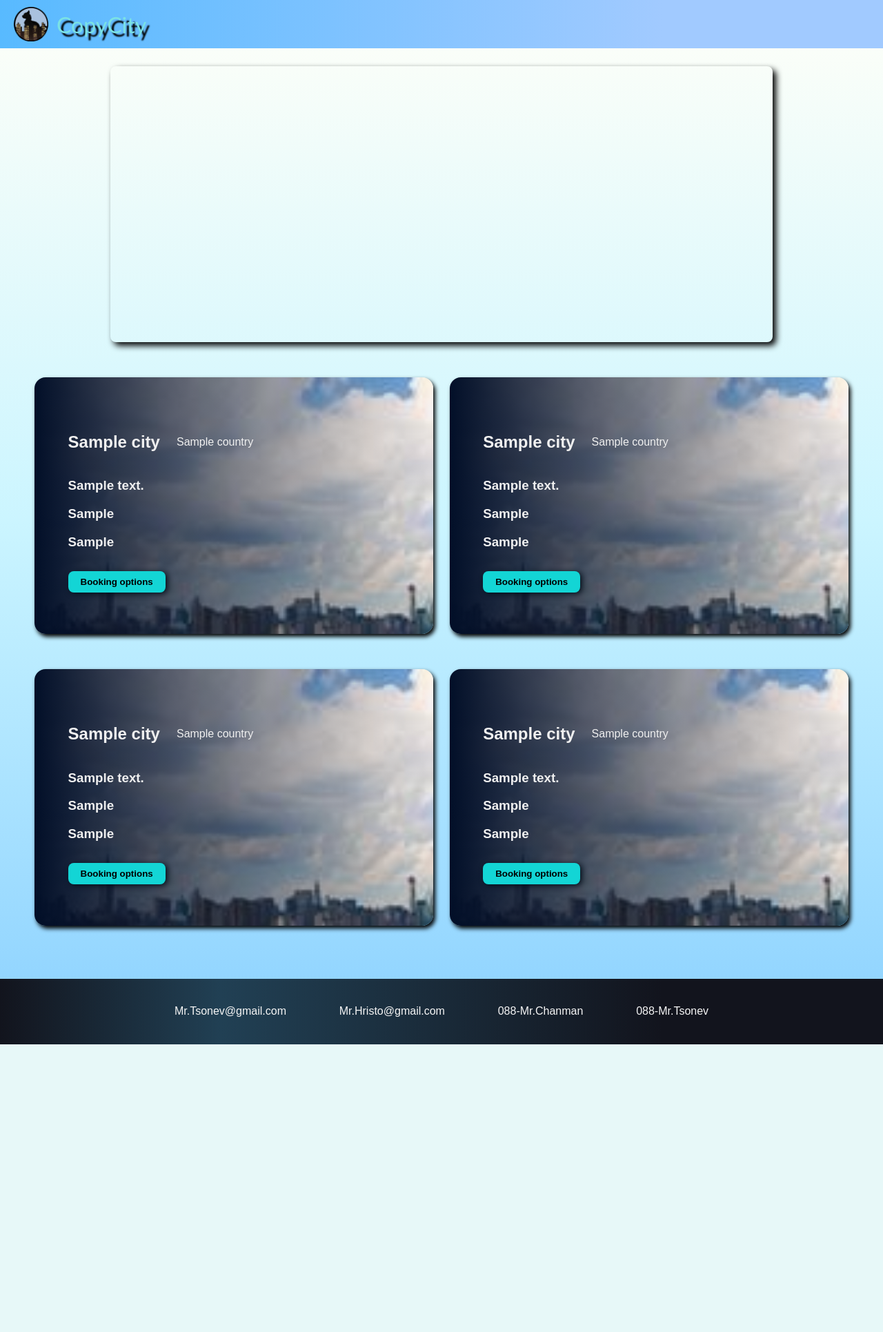
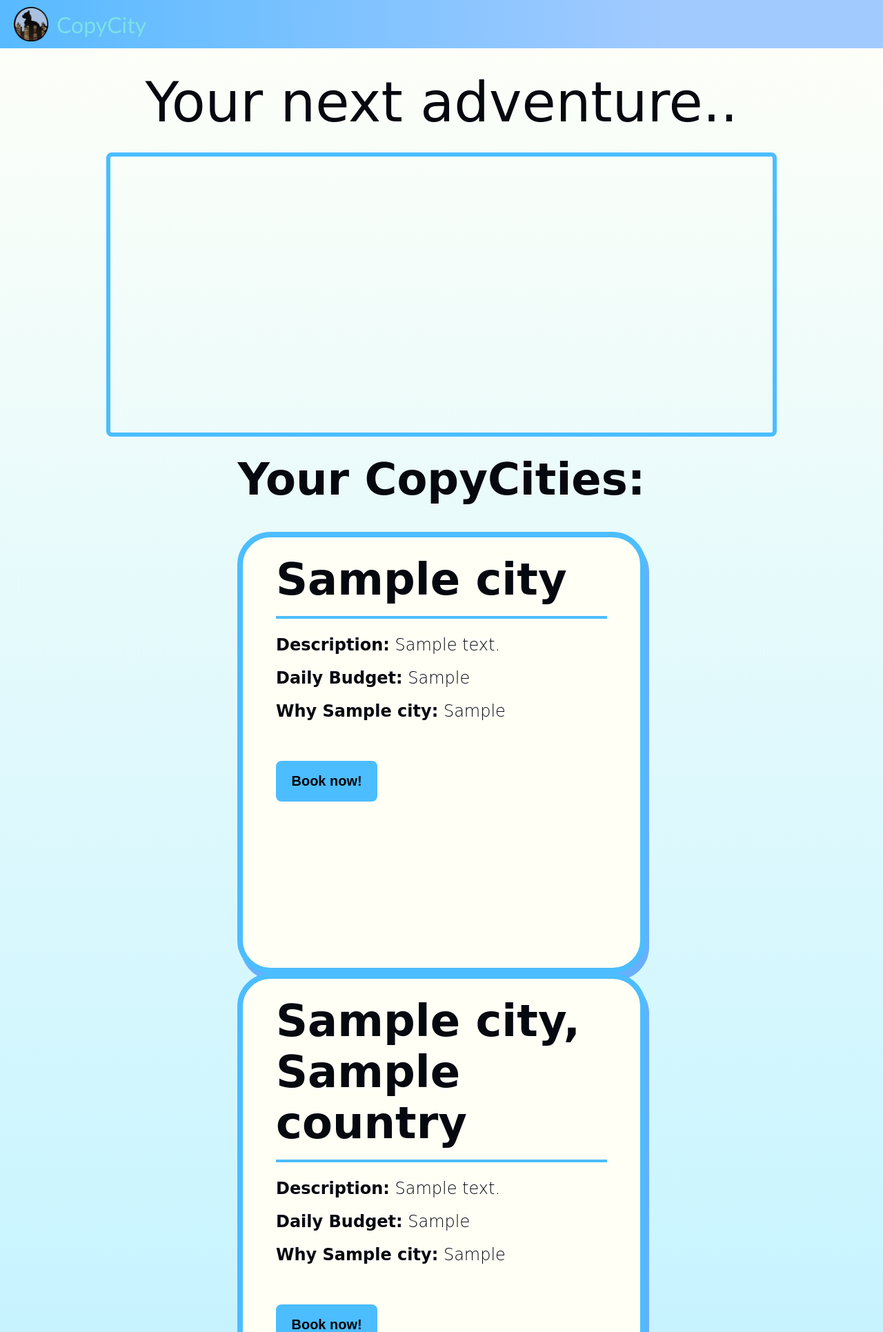
Before and after one commit to Moaier3000/CopyCity, a Flask app: template CopyCity/app/templates/CopyCity_map_page_html.html in a window 1280 px wide. Shown: the top 1931 px of the page at 69% size. Before the commit the page ends 1514 px from the top, so only its background shows below. Run offline with Flask 3, Linux system fonts and the light colour scheme; the template is opened without the code that fills it: most values are stand-ins (such as "Sample title", 1, 10 or a date in 2020); some libraries are stand-ins or nearby versions.

Commit message:
improved Ai and UI

```diff
--- a/CopyCity/app/static/css/CopyCity_map_page_css.css
+++ b/CopyCity/app/static/css/CopyCity_map_page_css.css
@@ -1,6 +1,6 @@
 body {
     font-family: Arial, Helvetica, sans-serif;
-    background: linear-gradient(180deg, #fffff8 0%, rgb(203, 245, 255), #8bd1ff 100%);    color: #ffffff;
+    background: linear-gradient(180deg, #fffff8 0%, #cbf5ff, #8bd1ff 100%);    color: #ffffff;
     margin: 0;
 }
 
@@ -19,11 +19,18 @@ header {
 
 .siteName {
     font-size: xx-large;
-    text-shadow: 5px 5px 2px #000000;
     margin-left: 12px;
 }
 
-/* ── Map: centered, full width container ── */
+.adventure-title {
+    display: block;
+    text-align: center;
+    font-family: 'Pangolin', cursive;
+    font-size: 5rem;
+    color: #06080F;
+    margin-top: 2.5%;;
+}
+
 .mapContainer {
     display: flex;
     justify-content: center;
@@ -35,51 +42,87 @@ header {
 gmp-map {
     height: 450px;        /* fixed height — required or map collapses */
     width: 75%;
-    box-shadow: 5px 5px 10px #000000;
+    border: 6px solid #4cbdff;
     border-radius: 8px;
 }
 
-section{
+/* ── Description cards ── */
+.cityDescriptionCard {
+    background-color: rgb(255, 255, 246);
+    padding: 2% 4%;
+    border: 0.5rem solid #4cbdff; /* Kept your blue theme! Change to black if preferred */
+    border-radius: 3rem;
+    width: 30rem;
+    min-height: 36rem;
+    box-shadow: 5px 10px #68afff;
+
+    /* ADDED: Stack contents vertically and align text to the left */
     display: flex;
-    align-items: center;
-    gap:1.5rem;
+    flex-direction: column;
+    text-align: left;
 }
 
-/* ── Description cards ── */
+/* ── The Card Header (City & Country) ── */
+section {
+    display: flex;
+    /* ADDED: Pushes City to the left, Country to the right */
+    justify-content: space-between;
+    /* ADDED: Aligns the bottom of the big h1 text and smaller span text perfectly */
+    align-items: baseline;
+    width: 100%;
+
+    /* REMOVED: The full border, border-radius, and gap */
+    /* ADDED: A bottom border to act as the dividing line */
+    border-bottom: 4px solid #4cbdff;
+    padding-bottom: 1rem;
+    margin-bottom: 1.5rem; /* Adds space between the line and the description */
+}
+
+h1 {
+    font-size: 4rem;
+    color: #06080F;
+    margin: 0; /* Removes default margin so it sits flat on the line */
+}
+
+
+
+h3 {
+    margin: 0 0 20px 0;
+    font-size: 1.5rem;
+    font-weight: lighter;
+    color: #06080F;
+    /* Assuming your text is in h3 tags, this will ensure it's left-aligned */
+    text-align: left;
+}
+
+b{
+    font-weight: bold;
+}
+
 .descriptions {
     display: flex;
     align-items: flex-start;
     justify-content: center;
     flex-wrap: wrap;
-    gap: 2%;
-    padding: 2% 3%;
-}
-
-.cityDescriptionCard {
-    color: rgb(240, 240, 240);
-    background: linear-gradient(90deg, rgb(2, 15, 40, 1) 0%, rgba(2, 15, 40, 0.25) 75%, rgba(2, 15, 40, 0) 100%), url("../placeholder\ img.jpg");
-    background-size: cover;
-    padding: 5% 4%;
-    border-radius: 16px;
-    width: 40%;
-    min-width: 280px;
-    box-shadow: 3px 4px 6px #000000;
+    gap: 8%;
+    padding: 3% 3%;
 }
 
 .bookingButton button {
-    margin-top: 12px;
     padding: 8px 18px;
-    background-color: rgb(19, 213, 213);
-    box-shadow: 3px 2px 8px #010f1a;
+    background-color: #4cbdff;
+    height: 3.7rem;
+    width: 9.2rem;
     border: none;
     border-radius: 8px;
     cursor: pointer;
     font-weight: bold;
+    font-size: 25%;
     color: #000;
 }
 
 .bookingButton button:hover {
-    background-color: rgb(10, 180, 180);
+    background-color:#5cc3ff;
 }
 
 footer {
--- a/CopyCity/app/templates/CopyCity_map_page_html.html
+++ b/CopyCity/app/templates/CopyCity_map_page_html.html
@@ -17,6 +17,7 @@
     </header>
 
     <main>
+        <h1, class="adventure-title">Your next adventure..</h1>
         <div class="mapContainer">
             <gmp-map
                 center="{{ recommendations['cities'][0]['latitude'] }}, {{ recommendations['cities'][0]['longitude'] }}"
@@ -30,45 +31,44 @@
 
             </gmp-map>
         </div>
+        <h1>Your CopyCities:</h1>
         <div class="descriptions">
             <div class="cityDescriptionCard">
                 <section>
                     <h1>{{ recommendations['cities'][0]['city'] }}</h1>
-                    <span>{{ recommendations['cities'][0]['country'] }}</span>
                 </section>
                 <h3>
-                    {{ recommendations['cities'][0]['description'] }}
+                    <b>Description:</b> {{ recommendations['cities'][0]['description'] }}
                 </h3>
                 <h3>
-                    {{ recommendations['cities'][0]['dailyBudget'] }}
+                    <b>Daily Budget:</b> {{ recommendations['cities'][0]['dailyBudget'] }}
                 </h3>
                 <h3>
-                    {{ recommendations['cities'][0]['similaritiesToYourDesires'] }}
+                    <b>Why {{ recommendations['cities'][0]['city'] }}:</b> {{ recommendations['cities'][0]['similaritiesToYourDesires'] }}
                 </h3>
 
                 <div class="bookingButton">
                     <button onclick="">
-                        Booking options
+                        Book now!
                     </button>
                 </div>
             </div>
             <div class="cityDescriptionCard">
                 <section>
-                    <h1> {{ recommendations['cities'][1]['city'] }} </h1>
-                    <span>{{ recommendations['cities'][1]['country'] }}</span>
+                    <h1> {{ recommendations['cities'][1]['city'] }}, {{ recommendations['cities'][1]['country'] }} </h1>
                 </section>
                 <h3>
-                    {{ recommendations['cities'][1]['description'] }}
+                    <b>Description:</b> {{ recommendations['cities'][1]['description'] }}
                 </h3>
                 <h3>
-                    {{ recommendations['cities'][1]['dailyBudget'] }}
+                    <b>Daily Budget:</b> {{ recommendations['cities'][1]['dailyBudget'] }}
                 </h3>
                 <h3>
-                    {{ recommendations['cities'][1]['similaritiesToYourDesires'] }}
+                    <b>Why {{ recommendations['cities'][1]['city'] }}:</b> {{ recommendations['cities'][1]['similaritiesToYourDesires'] }}
                 </h3>
                 <div class="bookingButton">
                     <button onclick="">
-                        Booking options
+                        Book now!
                     </button>
                 </div>
             </div>
@@ -77,43 +77,41 @@
         <div class="descriptions">
             <div class="cityDescriptionCard">
                 <section>
-                    <h1>{{ recommendations['cities'][2]['city'] }}</h1>
-                    <span>{{ recommendations['cities'][2]['country'] }}</span>
+                    <h1>{{ recommendations['cities'][2]['city'] }}, {{ recommendations['cities'][2]['country'] }}</h1>
                 </section>
                 <h3>
-                    {{ recommendations['cities'][2]['description'] }}
+                    <b>Description:</b> {{ recommendations['cities'][2]['description'] }}
                 </h3>
                 <h3>
-                    {{ recommendations['cities'][2]['dailyBudget'] }}
+                    <b>Daily Budget:</b> {{ recommendations['cities'][2]['dailyBudget'] }}
                 </h3>
                 <h3>
-                    {{ recommendations['cities'][2]['similaritiesToYourDesires'] }}
+                    <b>Why {{ recommendations['cities'][2]['city'] }}:</b> {{ recommendations['cities'][2]['similaritiesToYourDesires'] }}
                 </h3>
 
                 <div class="bookingButton">
                     <button onclick="">
-                        Booking options
+                        Book now!
                     </button>
                 </div>
             </div>
 
             <div class="cityDescriptionCard">
                 <section>
-                    <h1> {{ recommendations['cities'][3]['city'] }} </h1>
-                    <span>{{ recommendations['cities'][3]['country'] }}</span>
+                    <h1> {{ recommendations['cities'][3]['city'] }}, {{ recommendations['cities'][0]['country'] }} </h1>
                 </section>
                 <h3>
-                    {{ recommendations['cities'][3]['description'] }}
+                    <b>Description:</b> {{ recommendations['cities'][3]['description'] }}
                 </h3>
                 <h3>
-                    {{ recommendations['cities'][3]['dailyBudget'] }}
+                    <b>Daily Budget:</b> {{ recommendations['cities'][3]['dailyBudget'] }}
                 </h3>
                 <h3>
-                    {{ recommendations['cities'][3]['similaritiesToYourDesires'] }}
+                    <b>Why {{ recommendations['cities'][3]['city'] }}:</b> {{ recommendations['cities'][3]['similaritiesToYourDesires'] }}
                 </h3>
                 <div class="bookingButton">
                     <button onclick="">
-                        Booking options
+                        Book now!
                     </button>
                 </div>
             </div>
--- a/CopyCity/app/templates/CopyCity_wizard_page_html.html
+++ b/CopyCity/app/templates/CopyCity_wizard_page_html.html
@@ -16,7 +16,7 @@
                     <div class="formStep active">
                         <h2 id="modeTitle">Have a city in mind?</h2>
                         <label class="switch">
-                            <input type="checkbox" id="modeToggle">
+                            <input type="checkbox" id="modeToggle" checked>
                             <span class="slider round"></span>
                         </label>
                         <input
@@ -32,8 +32,8 @@
 
                     <div class="formStep">
                         <h2>Budget and days of stay</h2>
-                        <input type="number" placeholder="Budget" required>
-                        <input type="number" placeholder="Days of stay" required>
+                        <input type="text" placeholder="ex. 123$" required>
+                        <input type="text" placeholder="Days of stay" required>
                         <div class="buttons">
                             <button type="button" class="backButton">Back</button>
                             <button type="button" class="nextButton">Next</button>
```
Also changed, not shown: CopyCity/app/services/llm_service.py (+11 -8 lines), CopyCity/app/static/css/CopyCity_wizard_page_css.css (+12 -12 lines), CopyCity/app/static/js/CopyCity_wizard_page_js.js (+25 -9 lines).
